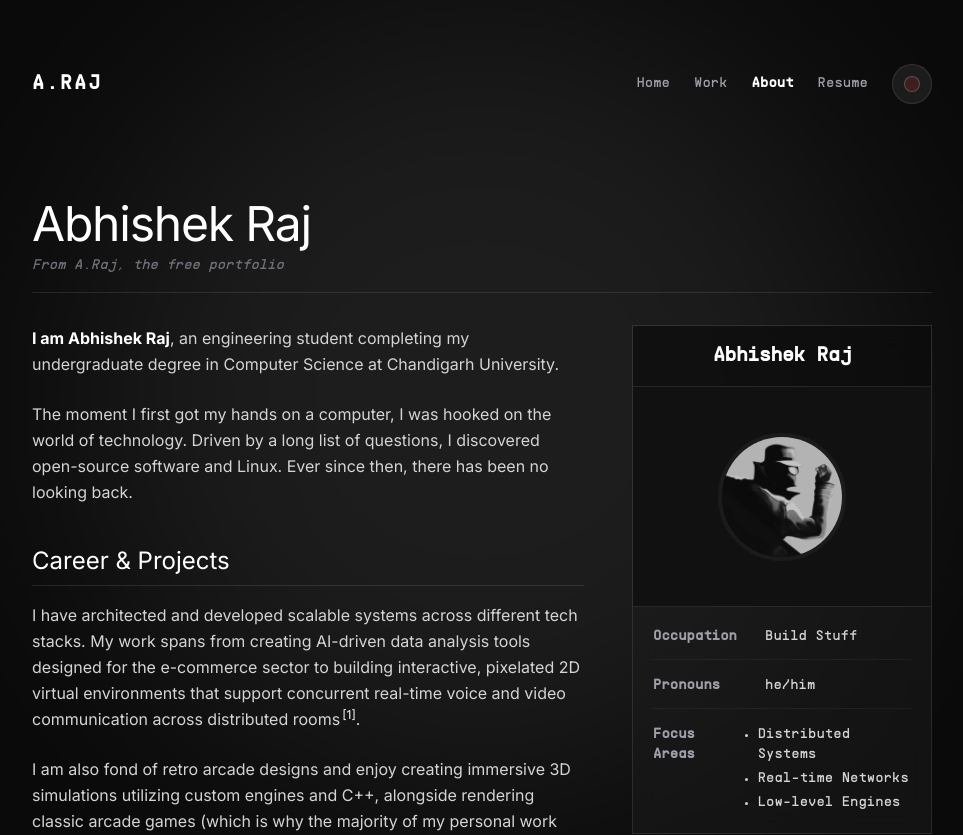
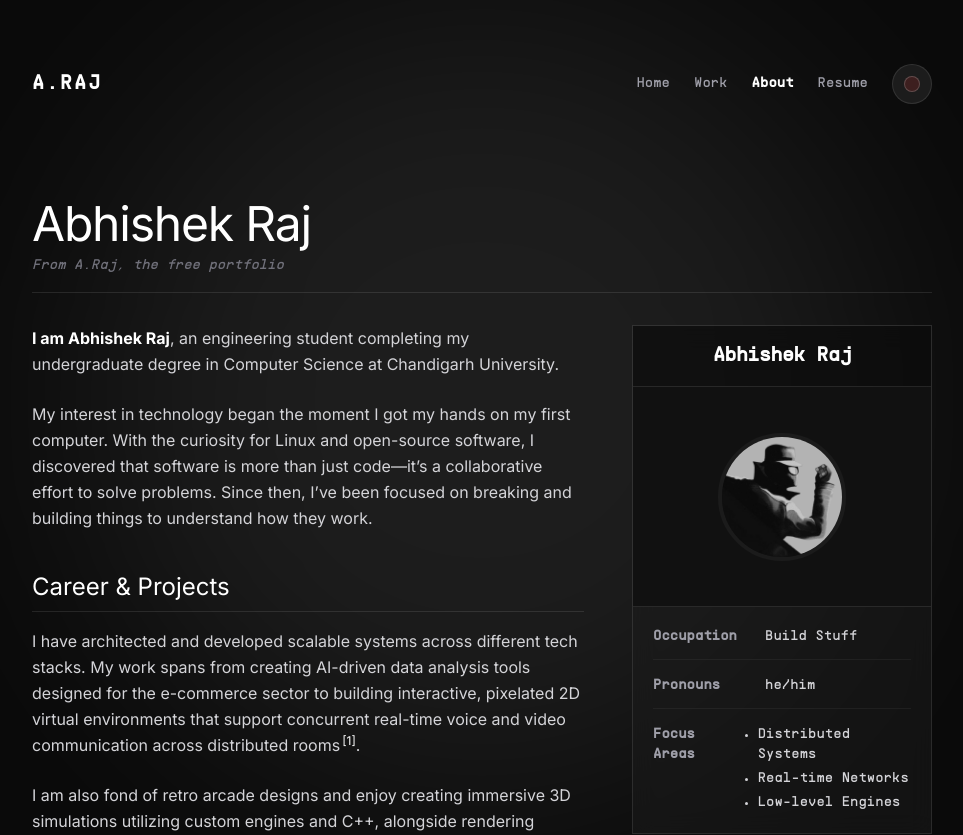
Before and after one commit to abhishek-Rj/abhishek-Rj, a React (Vite) app: page /about in a window 1280 px wide. Shown: the top 835 px of the page, without its empty margins (158-1121 px from the left). Built offline with nearby package versions, Linux system fonts and the light colour scheme.

Commit message:
modify: about page, new: vercel-configs

```diff
--- a/src/pages/About.tsx
+++ b/src/pages/About.tsx
@@ -22,7 +22,8 @@ export default function About() {
                         </p>
 
                         <p>
-                            The moment I first got my hands on a computer, I was hooked on the world of technology. Driven by a long list of questions, I discovered open-source software and Linux. Ever since then, there has been no looking back.
+
+                            My interest in technology began the moment I got my hands on my first computer. With the curiosity for Linux and open-source software, I discovered that software is more than just code—it’s a collaborative effort to solve problems. Since then, I’ve been focused on breaking and building things to understand how they work.
                         </p>
 
                         <div className="mt-10 mb-4 border-b border-white/10 pb-2">
```
Also changed, not shown: vercel.json (added).
